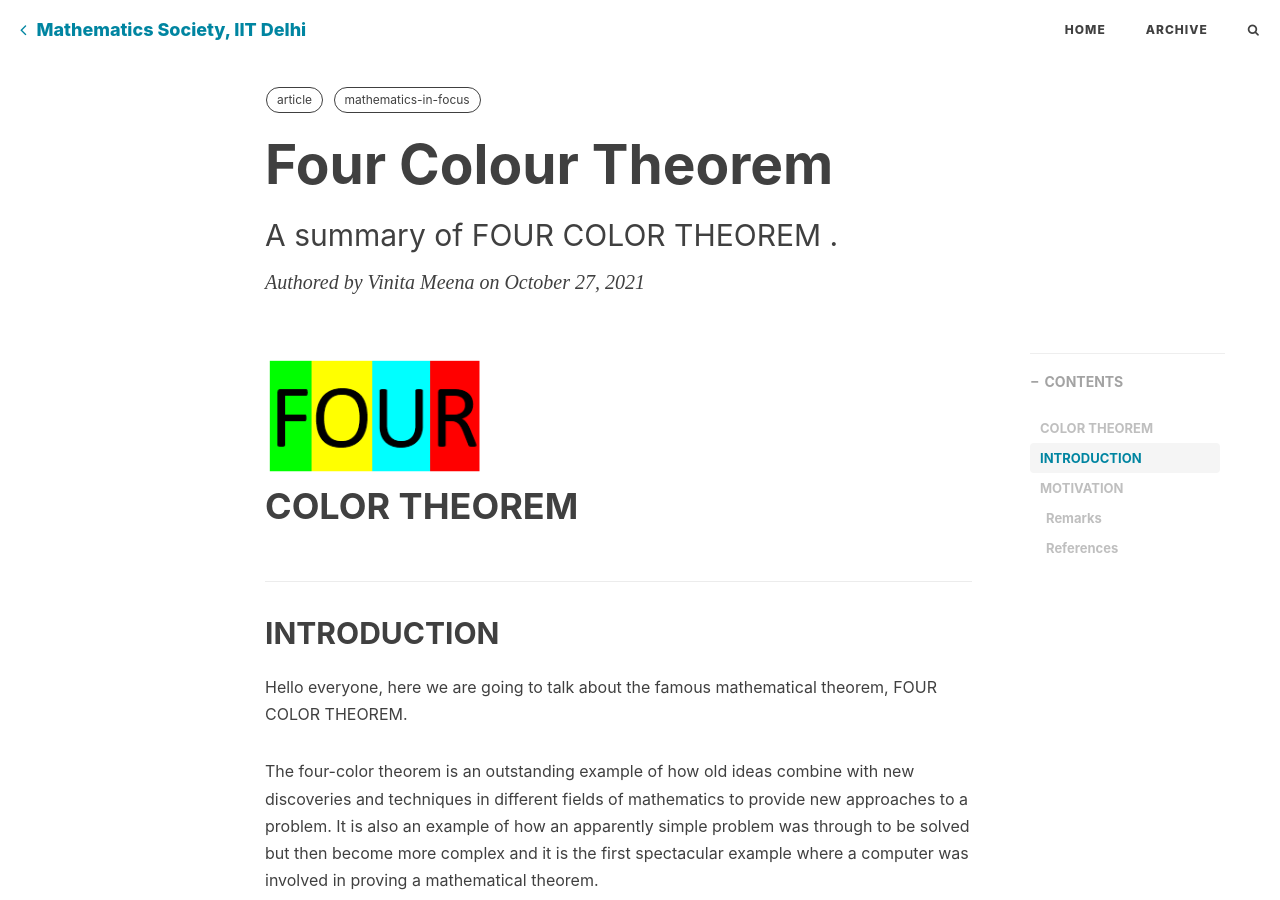
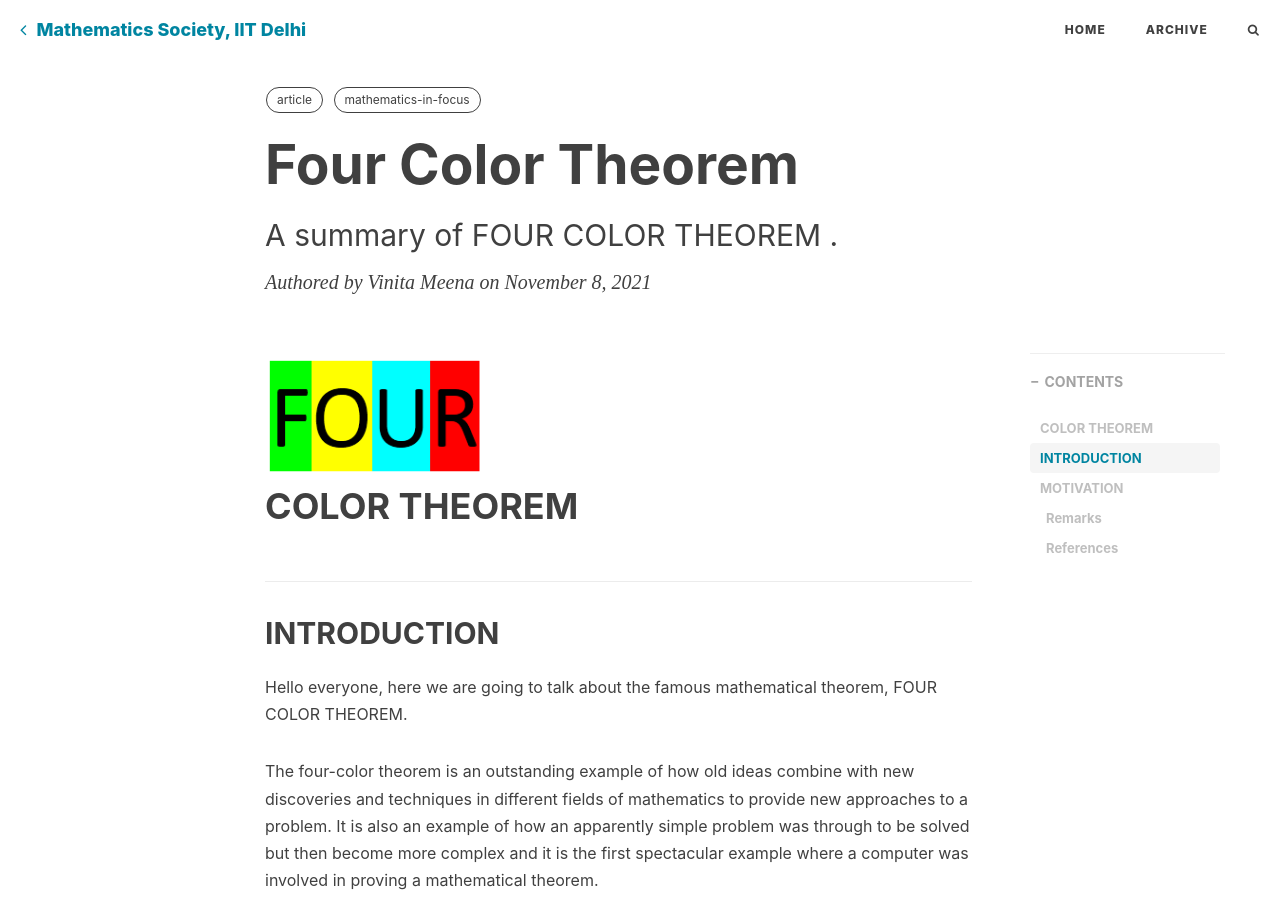
Before and after one commit to mathsociitd/blog, a Jekyll site: the page built from _posts/2021-11-08-four-color-theorem.md, in a window 1280 px wide and 900 px high. Built offline with Jekyll 4.4.1, drawn with Linux system fonts in a browser that asks for light colours; nearby versions of some CDN libraries; formulas are drawn with MathJax 3; comment, search, counter and statistics services are not loaded.

Commit message:
dateupdated

```diff
--- a/_posts/2021-10-27-four-colour-theorem.md
+++ b/_posts/2021-11-08-four-color-theorem.md
@@ -4,7 +4,7 @@
 layout: post
 author: Vinita Meena
 header-style: text
-date: 2021-10-27 17:00:00 +0530
+date: 2021-11-08 17:00:00 +0530
 mathjax: true
 tags:
   - article
@@ -12,7 +12,7 @@
 ---
 
 <div>
-  <img src="/blog/media/post/2021-10-27-four-color-theorem_img2.PNG" alt="four">
+  <img src="/blog/media/post/2021-11-08-four-color-theorem_img2.PNG" alt="four">
   <h1 style="margin-top: -20px"> COLOR THEOREM </h1>
 </div>
 
@@ -24,7 +24,7 @@
 
 
 <div style="line-height:10px">
-<img align = "center" src = "/blog/media/post/2021-10-27-four-color-theorem_img1.PNG" alt = "nothing">
+<img align = "center" src = "/blog/media/post/2021-11-08-four-color-theorem_img1.PNG" alt = "nothing">
 </div>
 
 The four-color theorem which is also called the FOUR-COLOR MAP THEOREM AND GUTHRIE’S PROBLEM after F. GUTHRIE, who first conjectured the theorem in 1852  So, the theorem originally posed in 1852 and not solved until 1976.
```
Also changed, not shown: media/post/2021-11-08-four-color-theorem_img1.PNG (renamed from media/post/2021-10-27-four-color-theorem_img1.PNG), media/post/2021-11-08-four-color-theorem_img2.PNG (renamed from media/post/2021-10-27-four-color-theorem_img2.PNG).
